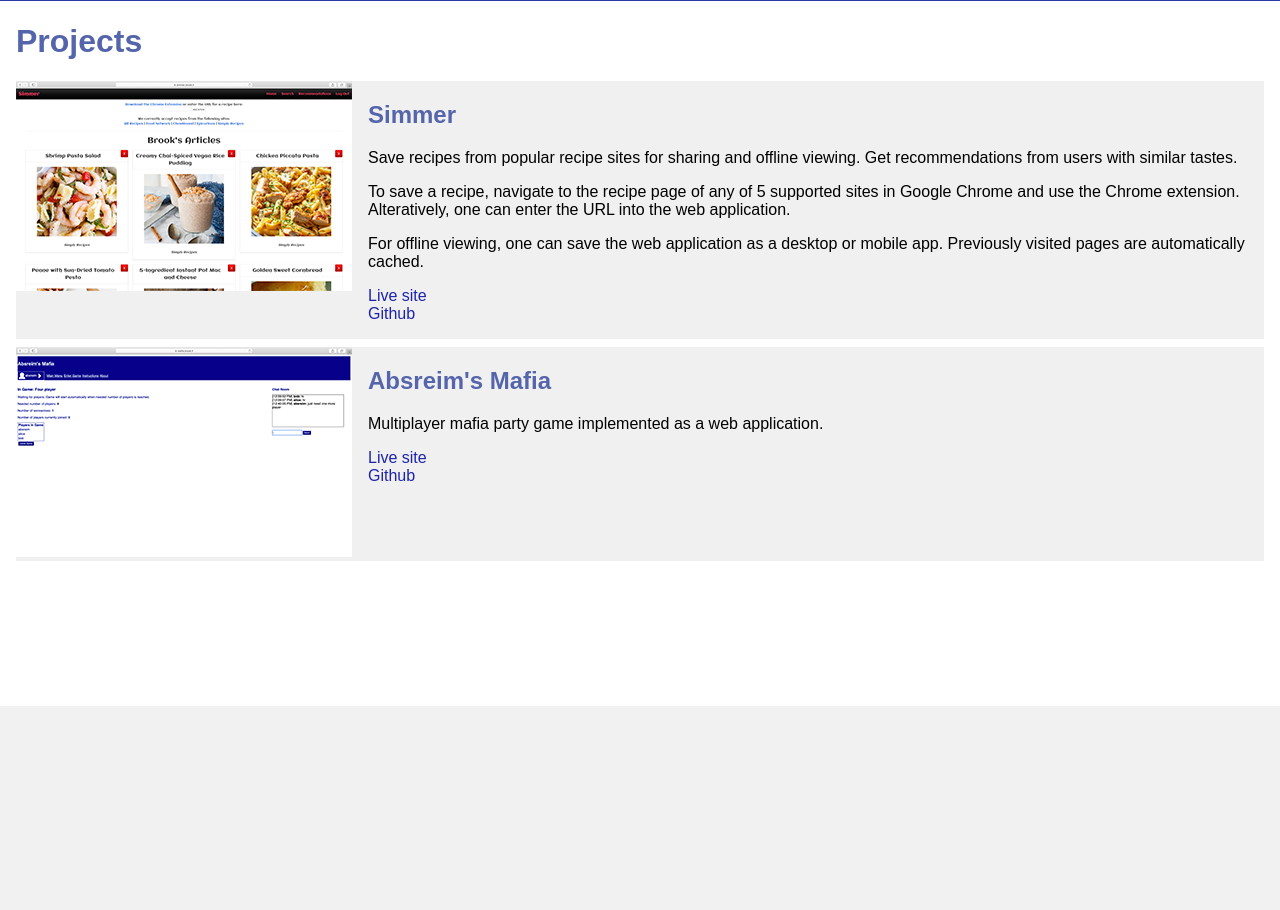
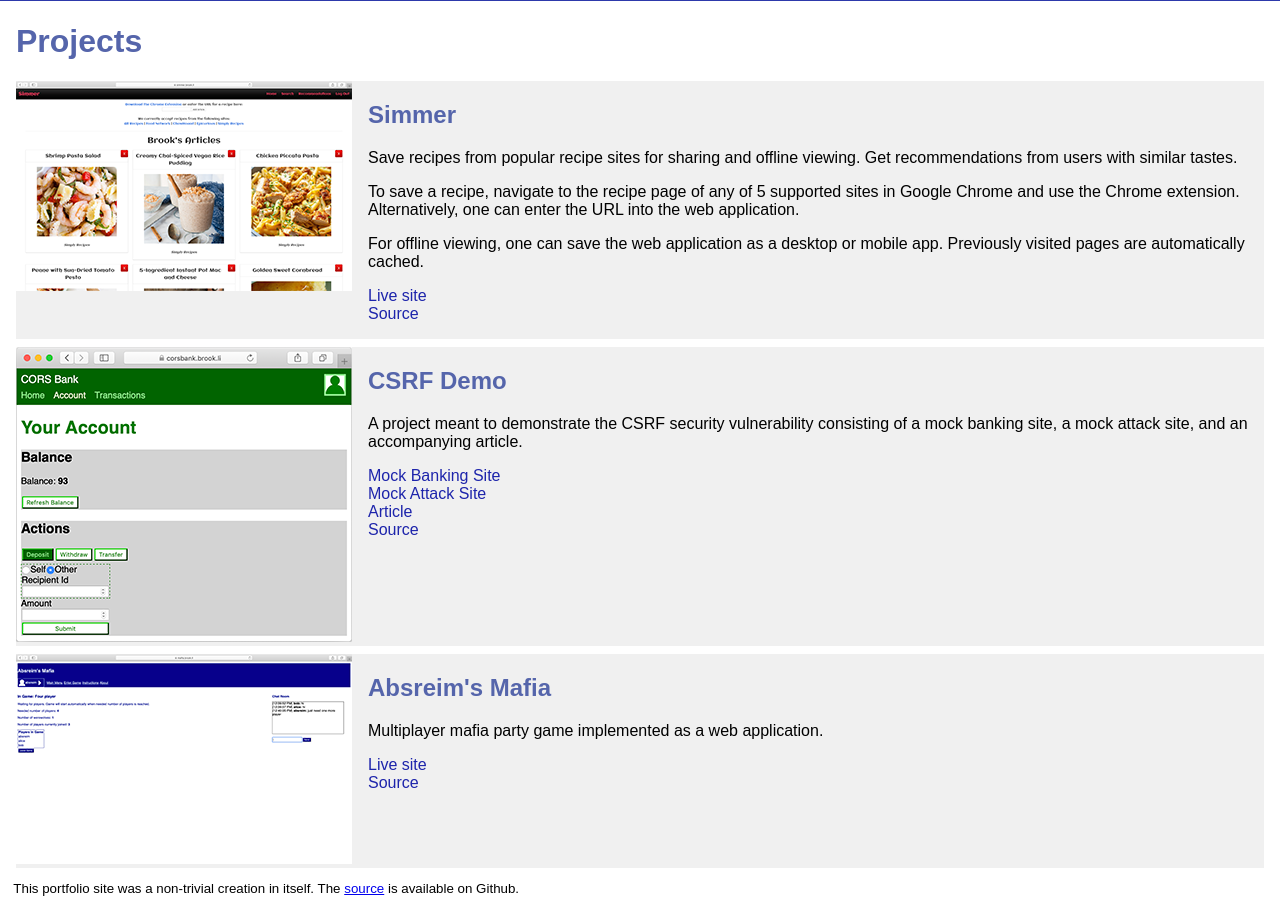
Before and after one commit to absreim/portfolio, a Django app: page /projects/ in a window 1280 px wide. Shown: the part 94-1004 px from the top of the page. Before the commit the page ends 800 px from the top, so only its background shows below. Run offline with Django 3.2, Linux system fonts and the light colour scheme.

Commit message:
Added csrf-demo and footer to project section.

```diff
--- a/projects/static/projects/style.css
+++ b/projects/static/projects/style.css
@@ -26,3 +26,9 @@ article {
     background-color: #f0f0f0;
     margin-bottom: 0.5em;
 }
+
+footer {
+    font-size: smaller;
+    margin-right: 1em;
+    margin-left: 1em;
+}
--- a/projects/templates/projects/index.html
+++ b/projects/templates/projects/index.html
@@ -21,12 +21,28 @@
                 <p>Save recipes from popular recipe sites for sharing and offline viewing. Get recommendations from
                     users with similar tastes.</p>
                 <p>To save a recipe, navigate to the recipe page of any of 5 supported sites in Google Chrome and use
-                    the Chrome extension. Alteratively, one can enter the URL into the web application.</p>
+                    the Chrome extension. Alternatively, one can enter the URL into the web application.</p>
                 <p>For offline viewing, one can save the web application as a desktop or mobile app. Previously visited
                     pages are automatically cached.</p>
                 <ul>
                     <li><a href="https://simmer.brook.li">Live site</a></li>
-                    <li><a href="https://github.com/1902cs-indigo-oscar/Simmer">Github</a></li>
+                    <li><a href="https://github.com/1902cs-indigo-oscar/Simmer">Source</a></li>
+                </ul>
+            </section>
+        </article>
+        <article>
+            <section>
+                <img src={% static "projects/corsbank.png" %}>
+            </section>
+            <section>
+                <h2>CSRF Demo</h2>
+                <p>A project meant to demonstrate the CSRF security vulnerability consisting of a mock banking site,
+                    a mock attack site, and an accompanying article.</p>
+                <ul>
+                    <li><a href="https://corsbank.brook.li/">Mock Banking Site</a></li>
+                    <li><a href="http://evil.brook.li/">Mock Attack Site</a></li>
+                    <li><a href="/articles/1/">Article</a></li>
+                    <li><a href="https://github.com/absreim/csrf-demo">Source</a></li>
                 </ul>
             </section>
         </article>
@@ -39,9 +55,18 @@
                 <p>Multiplayer mafia party game implemented as a web application.</p>
                 <ul>
                     <li><a href="https://mafia.brook.li">Live site</a></li>
-                    <li><a href="https://github.com/absreim/mafia">Github</a></li>
+                    <li><a href="https://github.com/absreim/mafia">Source</a></li>
                 </ul>
             </section>
         </article>
     </main>
 {% endblock %}
+
+{% block footer %}
+    <footer>
+        <p>This portfolio site was a non-trivial creation in itself. The
+            <a href="https://github.com/absreim/portfolio">source</a>
+            is available on Github.
+        </p>
+    </footer>
+{% endblock %}
--- a/templates/base.html
+++ b/templates/base.html
@@ -19,5 +19,6 @@
         <div id="body-middle-container">
             {% block body %}Main page contents will go here{% endblock %}
         </div>
+        {% block footer %}{% endblock %}
     </body>
 </html>
```
Also changed, not shown: projects/static/projects/corsbank.png (added).
